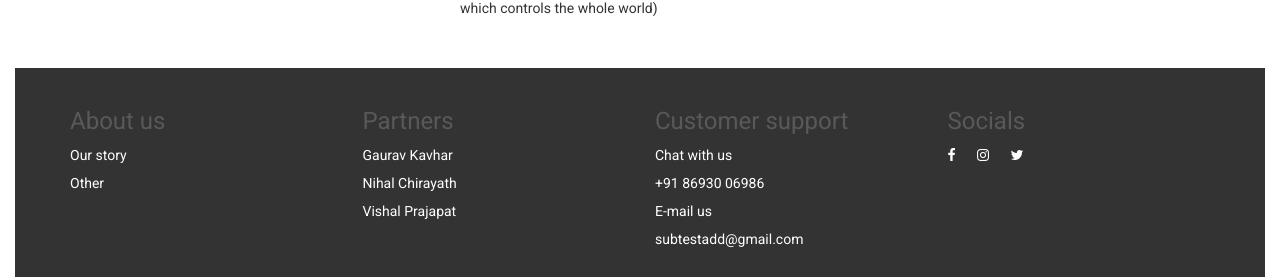
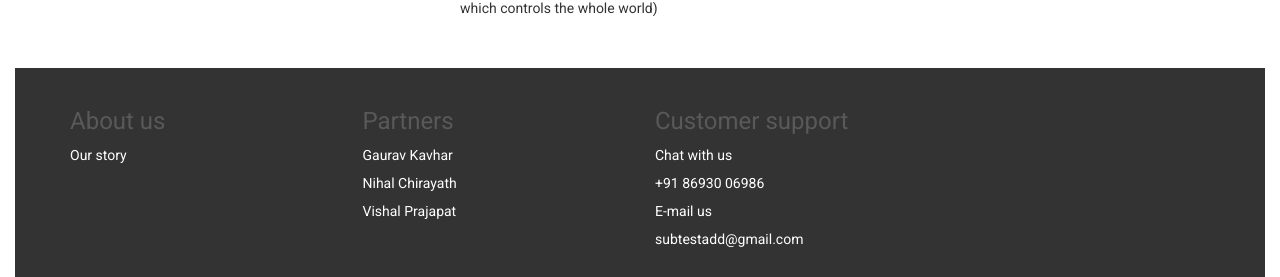
Before and after one commit to vishalzyy/JaiKisan, a PHP site: page /aboutUs.php in a window 1280 px wide. Shown: the part 787-1064 px from the top of the page. Run offline with PHP 8.4, Linux system fonts and the light colour scheme; some libraries are stand-ins or nearby versions.

Commit message:
Small changes

```diff
--- a/aboutUs.php
+++ b/aboutUs.php
@@ -85,8 +85,8 @@ include 'connect.php' ;
         <div class="col-md-3">
           <h3 class="h3">About us</h3>
           <ul class="footer-list">
-            <li><a href="#">Our story</a></li>
-            <li><a href="#">Other</a></li>
+            <li><a href="aboutUs.php">Our story</a></li>
+            <!--li><a href="#">Other</a></li-->
           </ul>
         </div>
         <div class="col-md-3">
@@ -107,11 +107,11 @@ include 'connect.php' ;
           </ul>
         </div>
         <div class="col-md-3">
-          <h3 class="h3">Socials</h3>
+          <!--h3 class="h3">Socials</h3>
           <ul class="footer-list footer-list-inline">
             <li><a href="#"><i class="fa fa-facebook"></i></a></li>
             <li><a href="#"><i class="fa fa-instagram"></i></a></li>
-            <li><a href="#"><i class="fa fa-twitter"></i></a></li>
+            <li><a href="#"><i class="fa fa-twitter"></i></a></li-->
           </ul>
         </div>
       </div>
@@ -136,7 +136,7 @@ include 'connect.php' ;
     </ul>
     <h3>More</h3>
     <ul class="navigation-menu">
-      <li><a href="#">About Us</a></li>
+      <li><a href="aboutUs.php">About Us</a></li>
   </div>
 </div>
 </div>
--- a/cropsInfo.php
+++ b/cropsInfo.php
@@ -121,8 +121,8 @@
         <div class="col-md-3">
           <h3 class="h3">About us</h3>
           <ul class="footer-list">
-            <li><a href="#">Our story</a></li>
-            <li><a href="#">Other</a></li>
+            <li><a href="aboutUs.php">Our story</a></li>
+            <!--li><a href="#">Other</a></li-->
           </ul>
         </div>
         <div class="col-md-3">
```
